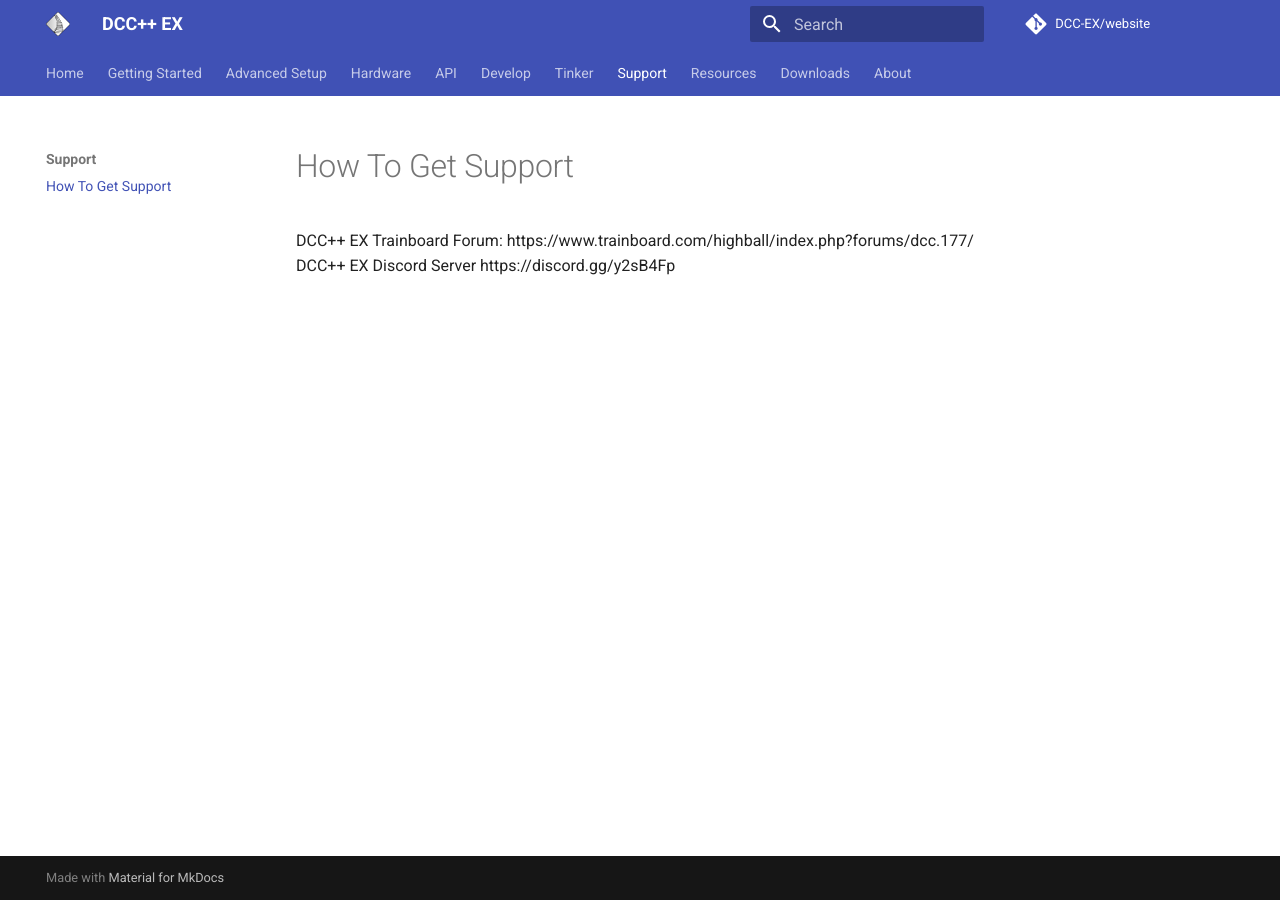
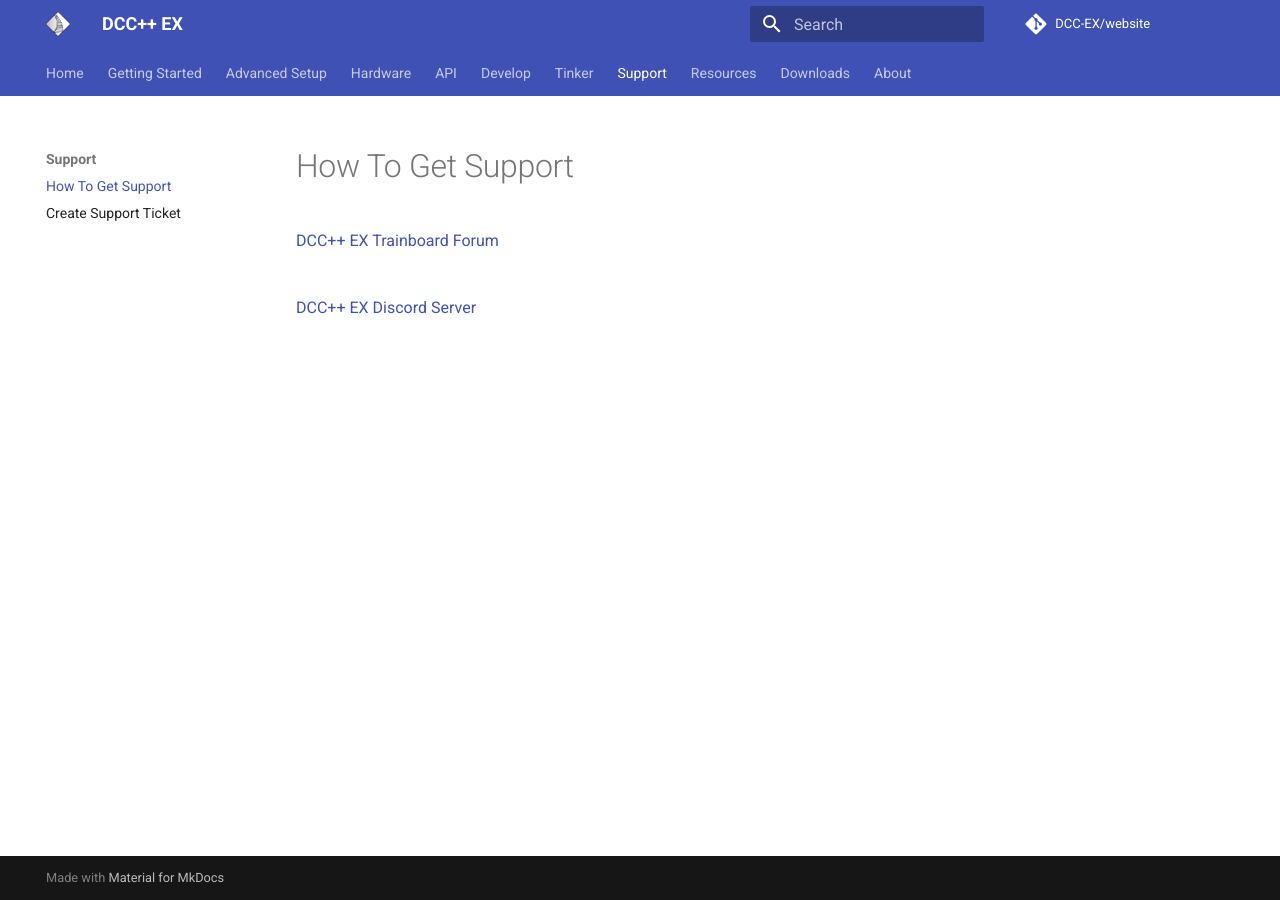
Before and after one commit to DCC-EX/website, an MkDocs documentation site: the page built from docs/support/get-support.md, in a window 1280 px wide. Built offline with MkDocs 1.6.1 and Material for MkDocs 9.7.7, drawn with Linux system fonts in a browser that asks for light colours; comment, search, counter and statistics services are not loaded.

Commit message:
Added Support Form
Added Google Support Form

```diff
--- a/docs/support/get-support.md
+++ b/docs/support/get-support.md
@@ -1,4 +1,6 @@
 # How To Get Support
 
-DCC++ EX Trainboard Forum: https://www.trainboard.com/highball/index.php?forums/dcc.177/
-DCC++ EX Discord Server https://discord.gg/y2sB4Fp
+[DCC++ EX Trainboard Forum]( https://www.trainboard.com/highball/index.php?forums/dcc.177/)
+
+<br>
+[DCC++ EX Discord Server](https://discord.gg/y2sB4Fp)
--- a/mkdocs.yml
+++ b/mkdocs.yml
@@ -38,6 +38,7 @@
     - Tinker with DCC EX: 'tinker/tinkering.md'
   - Support:
     - How To Get Support: 'support/get-support.md'
+    - Create Support Ticket: 'support/create-ticket-form.md'
   - Resources:
     - Resources: 'resources/resources.md'
   - Downloads:
```
Also changed, not shown: docs/support/create-ticket-form.md (added, +2 -0 lines).
